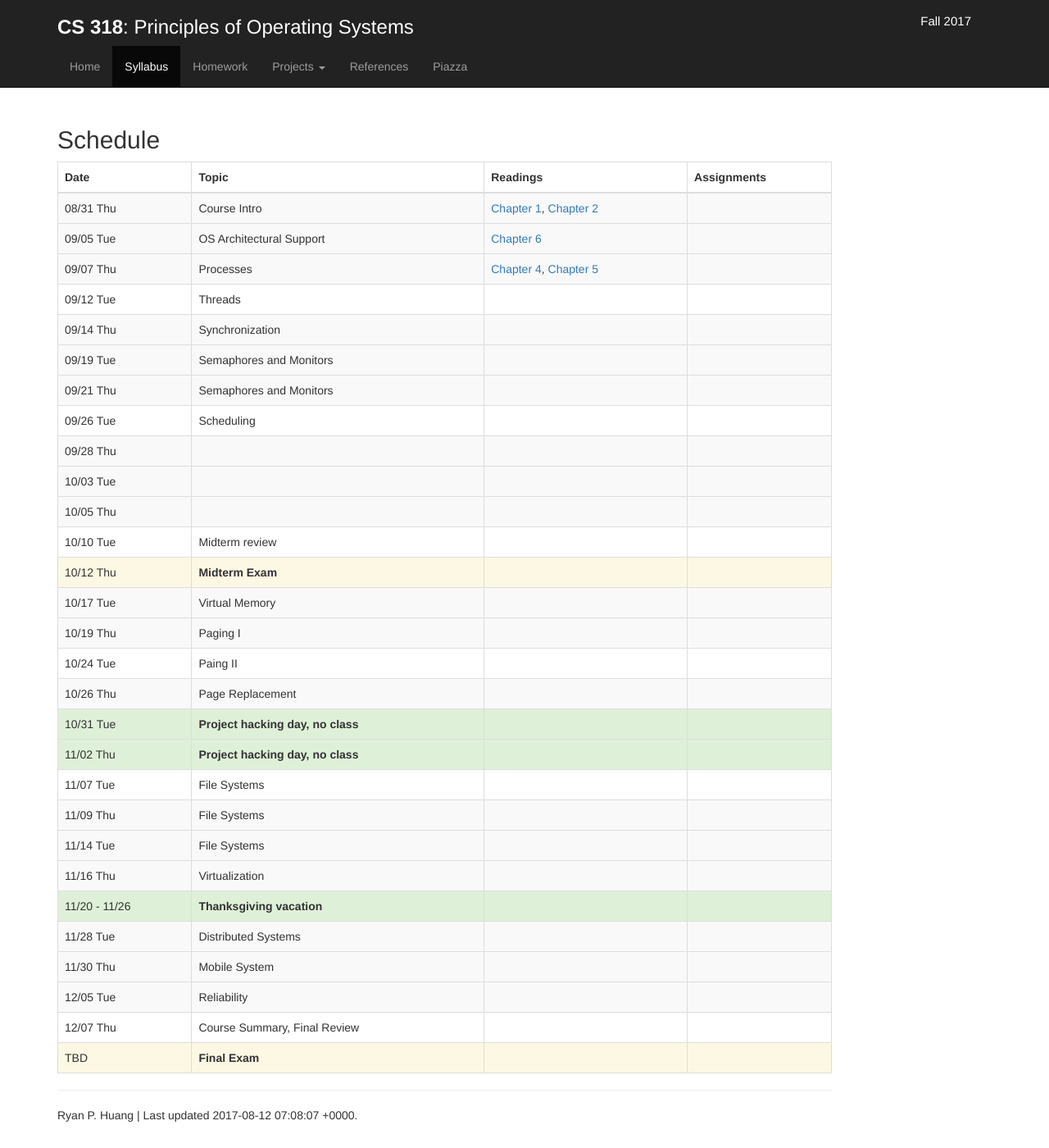
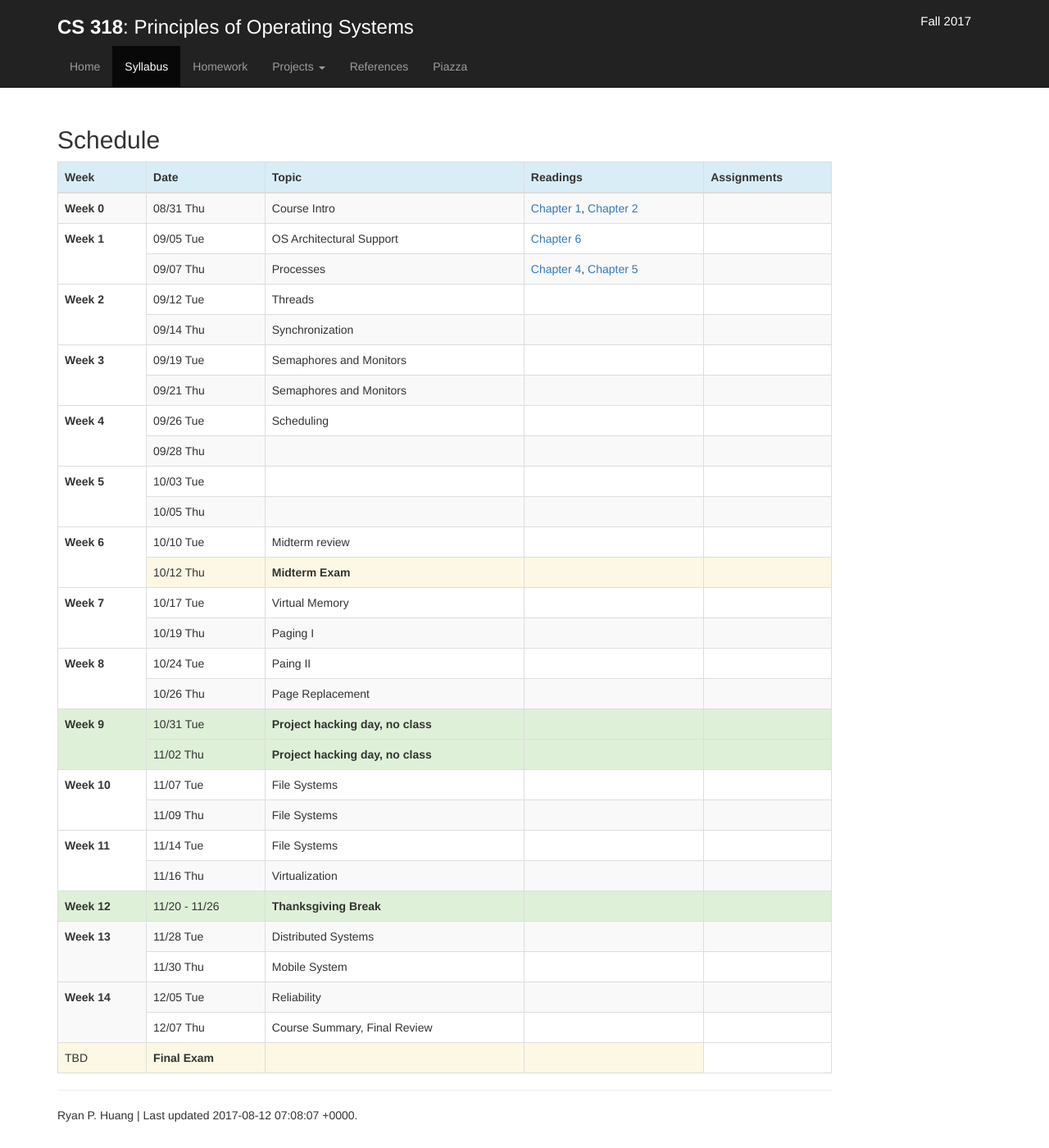
Before and after one commit to flyshark/jhu-cs318.github.io, a Jekyll site: the page built from syllabus.md, in a window 1280 px wide and 1400 px high. Shown: the whole window at 82% size. Built offline with Jekyll 4.4.1, drawn with Linux system fonts in a browser that asks for light colours; our own code applies the rules of GitHub Pages for plain Markdown files.

Commit message:
update syllabus style

```diff
--- a/assets/css/site.css
+++ b/assets/css/site.css
@@ -118,9 +118,6 @@
   margin-top: 20px;
   margin-bottom: 20px;
 }
-#schedule-table tbody tr:nth-child(4n+2), #schedule-table tbody tr:nth-child(4n+3) {
-  background-color: #f9f9f9;
-}
 .section > p, ul, ol {
   padding-left: 15px;
 }
--- a/syllabus.md
+++ b/syllabus.md
@@ -6,7 +6,8 @@
 
 <table class="table table-bordered table-striped table-hover" id="schedule-table">
   <thead>
-    <tr>
+    <tr class="info">
+      <th>Week</th>
       <th>Date</th>
       <th>Topic</th>
       <th>Readings</th>
@@ -15,12 +16,14 @@
   </thead>
   <tbody>
     <tr>
+      <td><b>Week 0</b></td>
       <td>08/31 Thu</td>
       <td>Course Intro</td>
       <td><a href="http://pages.cs.wisc.edu/~remzi/OSTEP/dialogue-threeeasy.pdf">Chapter 1</a>, <a href="http://pages.cs.wisc.edu/~remzi/OSTEP/intro.pdf">Chapter 2</a></td>
-      <td> </td>
+      <td></td>
     </tr>
     <tr>
+      <td rowspan="2"><b>Week 1</b></td>
       <td>09/05 Tue</td>
       <td>OS Architectural Support</td>
       <td><a href="http://pages.cs.wisc.edu/~remzi/OSTEP/cpu-mechanisms.pdf">Chapter 6</a></td>
@@ -33,6 +36,7 @@
       <td> </td>
     </tr>
     <tr>
+      <td rowspan="2"><b>Week 2</b></td>
       <td>09/12 Tue</td>
       <td>Threads</td>
       <td> </td>
@@ -45,6 +49,7 @@
       <td> </td>
     </tr>
     <tr>
+      <td rowspan="2"><b>Week 3</b></td>
       <td>09/19 Tue</td>
       <td>Semaphores and Monitors</td>
       <td> </td>
@@ -57,6 +62,7 @@
       <td> </td>
     </tr>
     <tr>
+      <td rowspan="2"><b>Week 4</b></td>
       <td>09/26 Tue</td>
       <td>Scheduling</td>
       <td> </td>
@@ -69,6 +75,7 @@
       <td> </td>
     </tr>
     <tr>
+      <td rowspan="2"><b>Week 5</b></td>
       <td>10/03 Tue</td>
       <td> </td>
       <td> </td>
@@ -81,6 +88,7 @@
       <td> </td>
     </tr>
     <tr>
+      <td rowspan="2"><b>Week 6</b></td>
       <td>10/10 Tue</td>
       <td>Midterm review</td>
       <td> </td>
@@ -93,6 +101,7 @@
       <td> </td>
     </tr>
     <tr>
+      <td rowspan="2"><b>Week 7</b></td>
       <td>10/17 Tue</td>
       <td>Virtual Memory</td>
       <td> </td>
@@ -105,6 +114,7 @@
       <td> </td>
     </tr>
     <tr>
+      <td rowspan="2"><b>Week 8</b></td>
       <td>10/24 Tue</td>
       <td>Paing II</td>
       <td> </td>
@@ -117,6 +127,7 @@
       <td> </td>
     </tr>
     <tr class="success">
+      <td rowspan="2"><b>Week 9</b></td>
       <td>10/31 Tue</td>
       <td><b>Project hacking day, no class</b></td>
       <td> </td>
@@ -129,6 +140,7 @@
       <td> </td>
     </tr>
     <tr>
+      <td rowspan="2"><b>Week 10</b></td>
       <td>11/07 Tue</td>
       <td>File Systems</td>
       <td> </td>
@@ -141,6 +153,7 @@
       <td> </td>
     </tr>
     <tr>
+      <td rowspan="2"><b>Week 11</b></td>
       <td>11/14 Tue</td>
       <td>File Systems</td>
       <td> </td>
@@ -153,12 +166,14 @@
       <td> </td>
     </tr>
     <tr class="success">
+      <td><b>Week 12</b></td>
       <td>11/20 - 11/26</td>
-      <td><b>Thanksgiving vacation</b></td>
+      <td><b>Thanksgiving Break</b></td>
       <td></td>
       <td></td>
     </tr>
     <tr>
+      <td rowspan="2"><b>Week 13</b></td>
       <td>11/28 Tue</td>
       <td>Distributed Systems</td>
       <td> </td>
@@ -171,6 +186,7 @@
       <td> </td>
     </tr>
     <tr>
+      <td rowspan="2"><b>Week 14</b></td>
       <td>12/05 Tue</td>
       <td>Reliability</td>
       <td> </td>
```
Also changed, not shown: index.md (+7 -14 lines).
